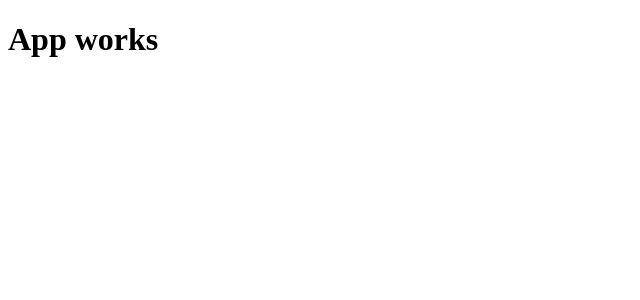
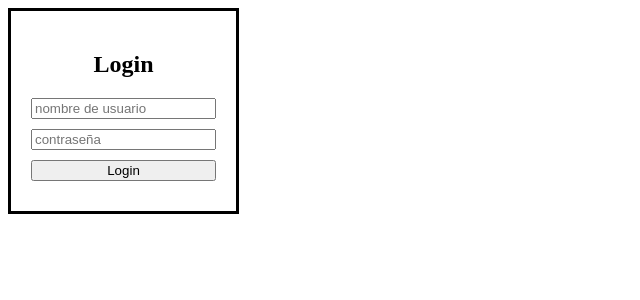
Before and after one commit to nazdum/NotesApp, a React (Create React App) app: page / in a window 1280 px wide. Shown: the top 300 px of the page, without its empty margins (0-640 px from the left). Built offline with nearby package versions, Linux system fonts and the light colour scheme.

Commit message:
agregado el componente de login

```diff
--- a/src/App.js
+++ b/src/App.js
@@ -1,6 +1,8 @@
+import LoginForm from './components/LoginForm';
+
 const App = () =>{
   return (
-    <h1>App works</h1>
+    <LoginForm></LoginForm>
   );
 }
 
--- a/src/components/LoginForm.js
+++ b/src/components/LoginForm.js
@@ -1,8 +1,46 @@
 
-const LoginForm = ()=>{
+import { useState } from 'react'
+
+import './styles.css'
+
+const LoginForm = () => {
+
+    const [loginState, setLoginState] = useState({
+        username: '',
+        password: ''
+    });
+
+    const { username, password } = loginState;
+
+    const handleChange = ({ target }) => {
+        setLoginState({
+            ...loginState,
+            [target.name] : target.value
+        });
+    }
+
+    const handleSubmit = (event) => {
+        event.preventDefault();
+        console.log(loginState);
+    }
 
     return (
-        <h1>Login form works</h1>
+        <form onSubmit={handleSubmit}>
+            <h2>Login</h2>
+
+            <div>
+                <input type="text" value={username} name="username" onChange={handleChange} placeholder="nombre de usuario" />
+            </div>
+
+            <div>
+                <input type="password" value={password} name="password" onChange={handleChange} placeholder="contraseña" />
+            </div>
+
+            <div id='login-button-container'>
+                <button type="submit">Login</button>
+            </div>
+
+        </form>
     );
 
 }
--- /dev/null
+++ b/src/components/styles.css
@@ -0,0 +1,19 @@
+form div{
+    margin-bottom: 10px;
+
+}
+
+form {
+
+    border-style: solid;
+    padding: 20px;
+    width: fit-content;
+}
+
+form h2 {
+    text-align: center;
+}
+
+form button {
+    width: 100%;
+}
```
